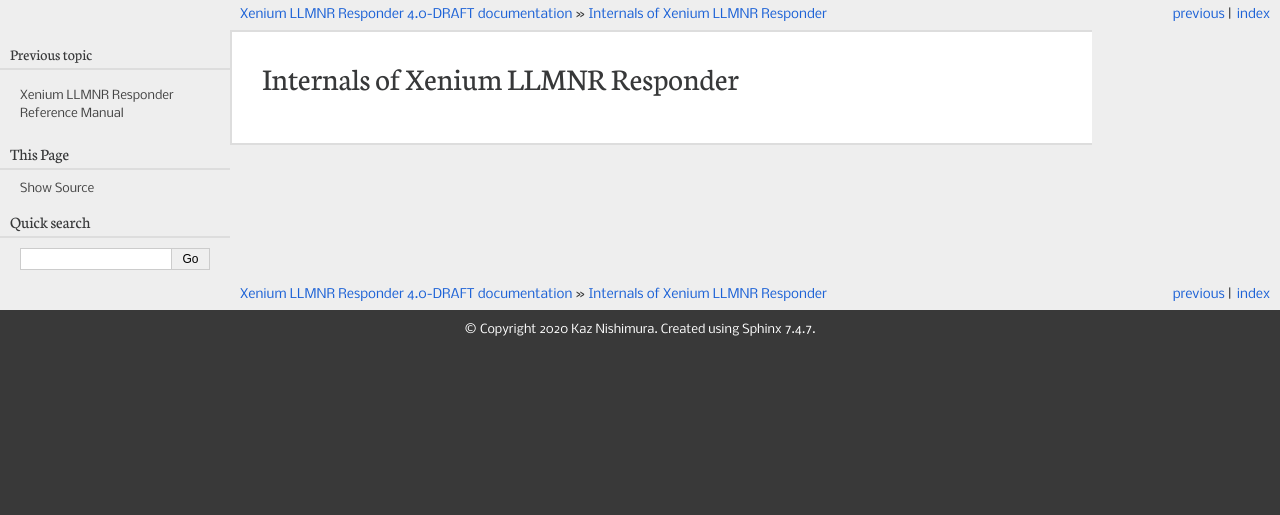
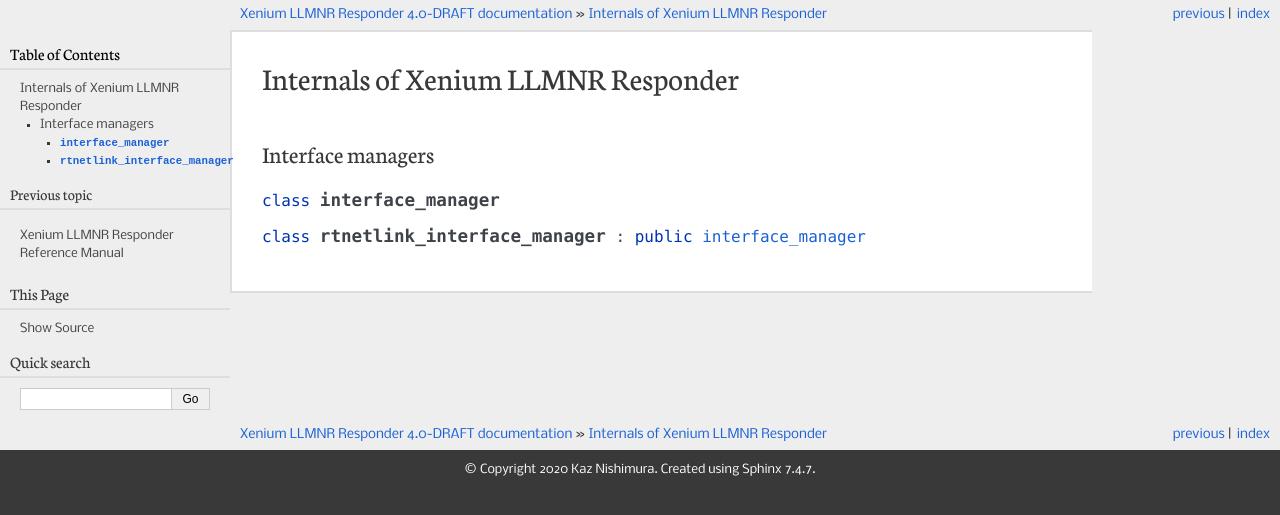
Before and after one commit to vx68k/xllmnrd, a Sphinx documentation site: the page built from sphinx/internals.rst, in a window 1280 px wide. Shown: the top 515 px of the page. Built offline with Sphinx 7.4.7, drawn with Linux system fonts in a browser that asks for light colours.

Commit message:
Add items for interface manager classes

```diff
--- a/sphinx/internals.rst
+++ b/sphinx/internals.rst
@@ -1,2 +1,11 @@
 Internals of Xenium LLMNR Responder
 ===================================
+
+Interface managers
+------------------
+
+.. cpp:namespace:: xllmnrd
+
+.. cpp:class:: interface_manager
+
+.. cpp:class:: rtnetlink_interface_manager: public interface_manager
```
